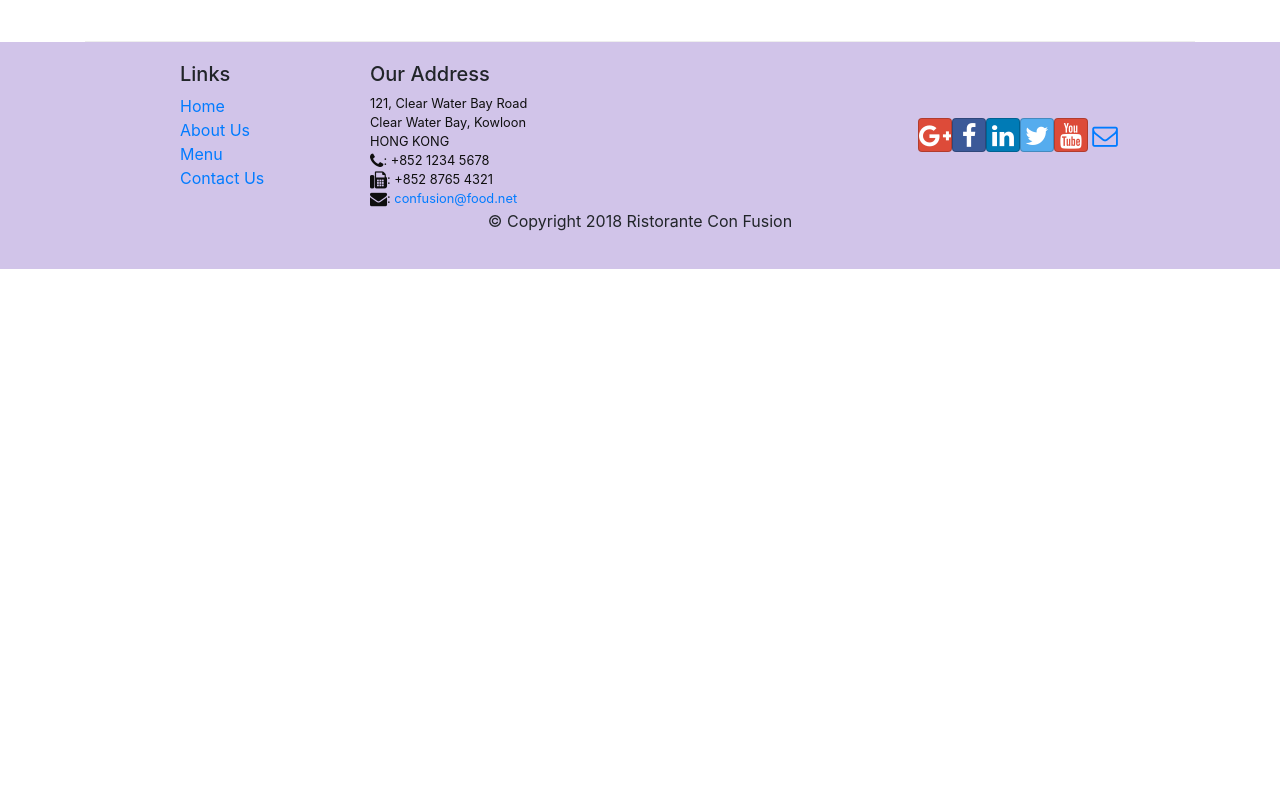
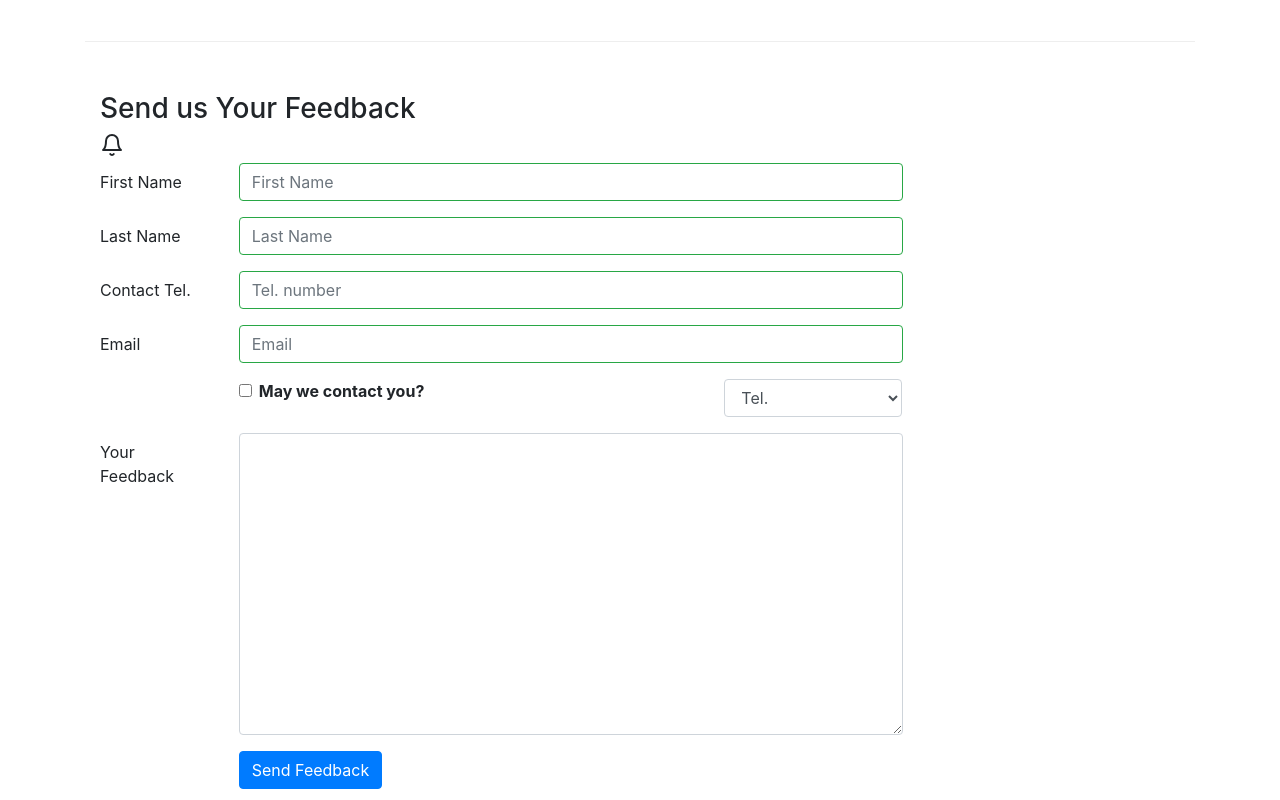
Before and after one commit to Vincent-Aboagye/React_Practise, a React (Create React App) app: page /contactus in a window 1280 px wide. Shown: the part 700-1500 px from the top of the page. Before the commit the page ends 969 px from the top, so only its background shows below. Built offline with nearby package versions, Linux system fonts and the light colour scheme.

Commit message:
contact form updated

```diff
--- a/package.json
+++ b/package.json
@@ -6,8 +6,10 @@
     "@testing-library/jest-dom": "^5.11.5",
     "@testing-library/react": "^11.1.0",
     "@testing-library/user-event": "^12.1.10",
+    "feather-icons": "^4.28.0",
     "react": "^17.0.1",
     "react-dom": "^17.0.1",
+    "react-feather": "^2.0.9",
     "react-router-dom": "^5.2.0",
     "react-scripts": "4.0.0",
     "web-vitals": "^0.2.4"
--- a/src/components/ContactComponent.js
+++ b/src/components/ContactComponent.js
@@ -1,6 +1,84 @@
-import React from 'react';
+import React, {Component} from 'react';
+import { Button, Form, FormGroup, Label, Input, Col, FormFeedback } from 'reactstrap'
+import * as fe from 'react-feather';
 
-function Contact(props) {
+class Contact extends Component {
+    constructor(props){
+        super(props);
+
+        this.state = {
+            firstname: '',
+            lastname: '',
+            telnum: '',
+            email: '',
+            agree: false,
+            contactType: 'Tel.',
+            message: '',
+            touched: {
+                firstname: false,
+                lastname: false,
+                telnum: false,
+                email: false
+            }
+        }
+
+        this.handleInputChange = this.handleInputChange.bind(this);
+        this.handleSubmit = this.handleSubmit.bind(this);
+        this.handleBlur = this.handleBlur.bind(this);
+    }
+
+    handleBlur = (field) => (evt) => {
+        this.setState({
+            touched: { ...this.state.touched, [field]: true }
+        });
+    }
+
+    validate(firstname, lastname, telnum, email) {
+        const errors = {
+            firstname: '',
+            lastname: '',
+            telnum: '',
+            email: ''
+        };
+
+        if (this.state.touched.firstname && firstname.length < 3)
+            errors.firstname = 'First Name should be >= 3 characters';
+        else if (this.state.touched.firstname && firstname.length > 10)
+            errors.firstname = 'First Name should be <= 10 characters';
+
+        if (this.state.touched.lastname && lastname.length < 3)
+            errors.lastname = 'Last Name should be >= 3 characters';
+        else if (this.state.touched.lastname && lastname.length > 10)
+            errors.lastname = 'Last Name should be <= 10 characters';
+
+        const reg = /^\d+$/;
+        if (this.state.touched.telnum && !reg.test(telnum))
+            errors.telnum = 'Tel. Number should contain only numbers';
+
+        if(this.state.touched.email && email.split('').filter(x => x === '@').length !== 1)
+            errors.email = 'Email should contain a @';
+
+        return errors;
+    }
+
+    handleInputChange(event){
+        const target = event.target;
+        const value = target.type === "checkbox" ? target.checked : target.value;
+        const name = target.name;
+
+        this.setState({
+            [name]: value
+        });
+
+    }
+
+    handleSubmit(event){
+        console.log('Current State is: ' + JSON.stringify(this.state));
+        alert('Current State is: ' + JSON.stringify(this.state));
+        event.preventDefault();
+    }
+    render(){
+        const errors = this.validate(this.state.firstname, this.state.lastname, this.state.telnum, this.state.email);
         return(
             <div className="container">
                 <div className="row row-content">
@@ -29,8 +107,109 @@ function Contact(props) {
                         </div>
                     </div>
                 </div>
+                <div className="row row-content">
+                    <div className='col-12'>
+                        <h3>Send us Your Feedback <span className="fe fe-bell"></span> </h3>
+                        <fe.Bell />
+                    </div>
+                    <div className="col-12 col-md-9">
+                        <Form onSubmit={this.handleSubmit}>
+                            <FormGroup row>
+                                <Label htmlFor="firstname" md={2}>First Name</Label>
+                                <Col md={10}>
+                                    <Input type="text" id="firstname" name="firstname"
+                                        placeholder="First Name"
+                                        value={this.state.firstname}
+                                        valid={errors.firstname === ''}
+                                        invalid={errors.firstname !== ''}
+                                        onBlur={this.handleBlur('firstname')}
+                                        onChange={this.handleInputChange} />
+                                    <FormFeedback>{errors.firstname}</FormFeedback>
+                                </Col>
+                            </FormGroup>
+                            <FormGroup row>
+                                <Label htmlFor="lastname" md={2}>Last Name</Label>
+                                <Col md={10}>
+                                    <Input type="text" id="lastname" name="lastname"
+                                        placeholder="Last Name"
+                                        value={this.state.lastname}
+                                        valid={errors.lastname === ''}
+                                        invalid={errors.lastname !== ''}
+                                        onBlur={this.handleBlur('lastname')}
+                                        onChange={this.handleInputChange} />
+                                    <FormFeedback>{errors.lastname}</FormFeedback>
+                                </Col>
+                            </FormGroup>
+                            <FormGroup row>
+                                <Label htmlFor="telnum" md={2}>Contact Tel.</Label>
+                                <Col md={10}>
+                                    <Input type="tel" id="telnum" name="telnum"
+                                        placeholder="Tel. number"
+                                        value={this.state.telnum}
+                                        valid={errors.telnum === ''}
+                                        invalid={errors.telnum !== ''}
+                                        onBlur={this.handleBlur('telnum')}
+                                        onChange={this.handleInputChange} />
+                                    <FormFeedback>{errors.telnum}</FormFeedback>
+                                </Col>
+                            </FormGroup>
+                            <FormGroup row>
+                                <Label htmlFor="email" md={2}>Email</Label>
+                                <Col md={10}>
+                                    <Input type="email" id="email" name="email"
+                                        placeholder="Email"
+                                        value={this.state.email}
+                                        valid={errors.email === ''}
+                                        invalid={errors.email !== ''}
+                                        onBlur={this.handleBlur('email')}
+                                        onChange={this.handleInputChange} />
+                                    <FormFeedback>{errors.email}</FormFeedback>
+                                </Col>
+                            </FormGroup>
+                            <FormGroup row>
+                                <Col md={{size: 6, offset: 2}}>
+                                    <FormGroup check>
+                                        <Label check>
+                                            <Input type="checkbox"
+                                                name="agree"
+                                                checked={this.state.agree}
+                                                onChange={this.handleInputChange} /> {' '}
+                                            <strong>May we contact you?</strong>
+                                        </Label>
+                                    </FormGroup>
+                                </Col>
+                                <Col md={{size: 3, offset: 1}}>
+                                    <Input type="select" name="contactType"
+                                            value={this.state.contactType}
+                                            onChange={this.handleInputChange}>
+                                        <option>Tel.</option>
+                                        <option>Email</option>
+                                    </Input>
+                                </Col>
+                            </FormGroup>
+                            <FormGroup row>
+                                <Label htmlFor="message" md={2}>Your Feedback</Label>
+                                <Col md={10}>
+                                    <Input type="textarea" id="message" name="message"
+                                        rows="12"
+                                        value={this.state.message}
+                                        onChange={this.handleInputChange}></Input>
+                                </Col>
+                            </FormGroup>
+                            <FormGroup row>
+                                <Col md={{size: 10, offset: 2}}>
+                                    <Button type="submit" color="primary">
+                                        Send Feedback
+                                    </Button>
+                                </Col>
+                            </FormGroup>
+                        </Form>
+                    </div>
+                </div>
             </div>
         );
     }
 
+}
+
 export default Contact;
```
Also changed, not shown: 1 other file (tests, documents, lock files or other folders). Lines whose indentation alone changed are shown as unchanged.
